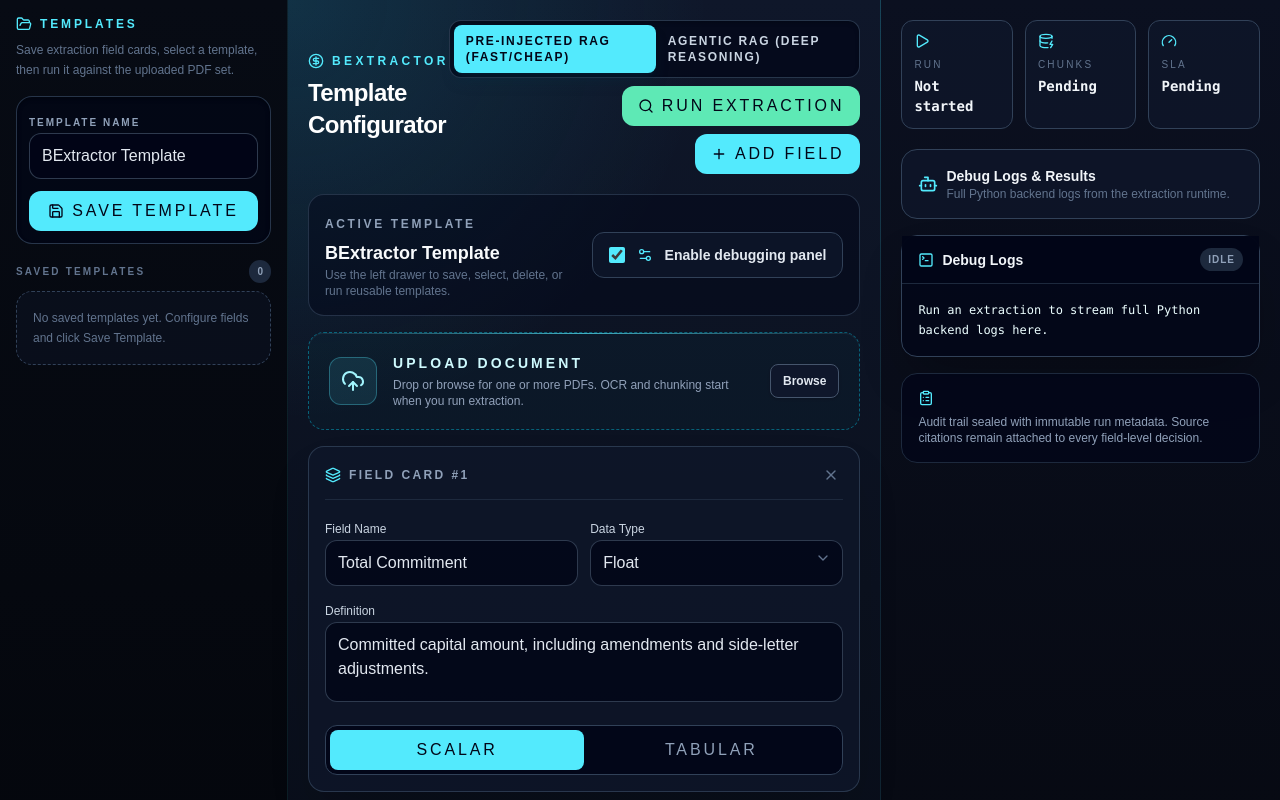
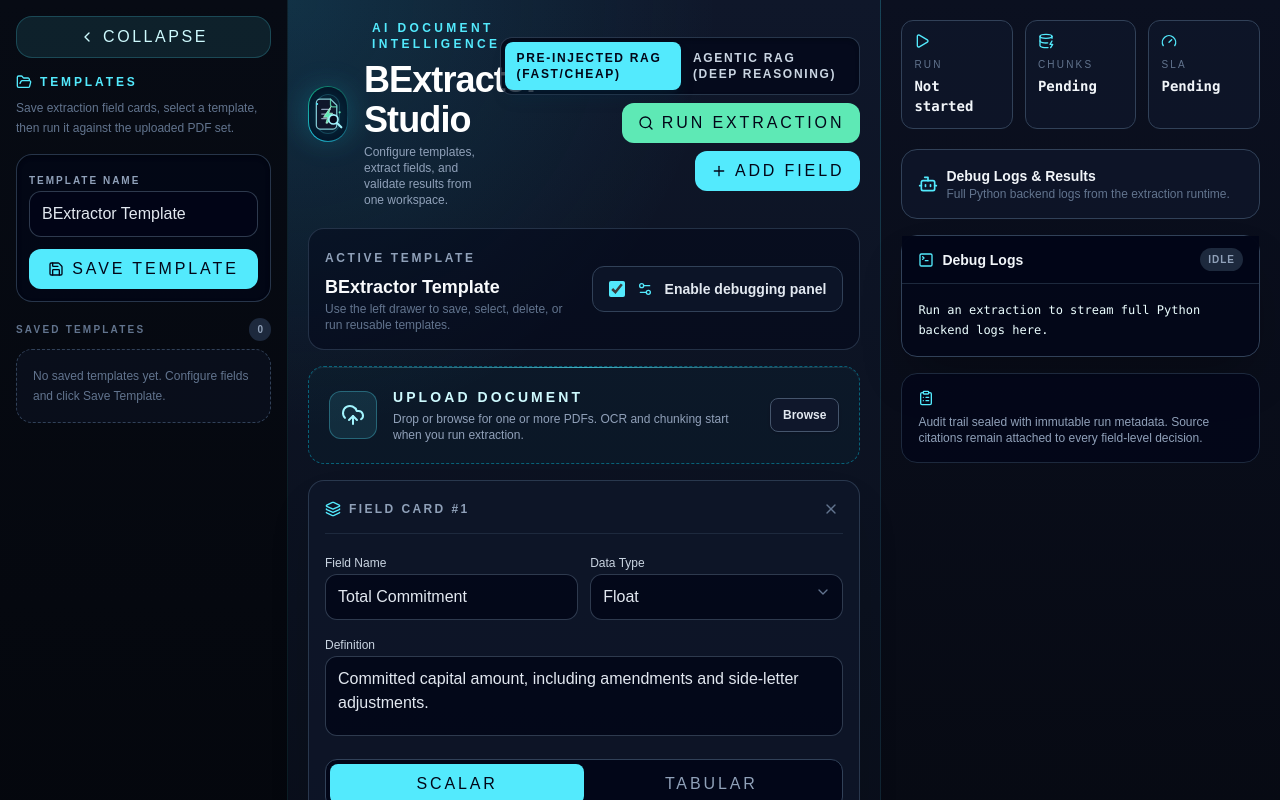
Before and after one commit to macmann/BExtract, a Next.js app in the folder client/: page / in a window 1280 px wide. Shown: the top 800 px of the page. Built offline with nearby package versions, Linux system fonts and the light colour scheme.

Commit message:
Enhance BExtractor branding and template panel

```diff
--- a/client/src/app/page.tsx
+++ b/client/src/app/page.tsx
@@ -7,6 +7,8 @@ import {
   Bot,
   CheckCircle2,
   ChevronDown,
+  ChevronLeft,
+  ChevronRight,
   CircleDollarSign,
   ClipboardList,
   DatabaseZap,
@@ -299,10 +301,22 @@ function FieldCardEditor({
   );
 }
 
-function BExtractorLogo({ isActive }: { isActive: boolean }) {
+function BExtractorLogo({
+  isActive,
+  size = "lg",
+}: {
+  isActive: boolean;
+  size?: "sm" | "md" | "lg";
+}) {
+  const sizeClasses = {
+    sm: { wrapper: "h-10 w-10", inset: "inset-1", svg: "h-7 w-7" },
+    md: { wrapper: "h-14 w-14", inset: "inset-2", svg: "h-10 w-10" },
+    lg: { wrapper: "h-28 w-28", inset: "inset-3", svg: "h-20 w-20" },
+  }[size];
+
   return (
     <div
-      className="relative flex h-28 w-28 items-center justify-center"
+      className={`relative flex ${sizeClasses.wrapper} items-center justify-center`}
       aria-label="BExtractor animated processing logo"
     >
       <div
@@ -311,11 +325,11 @@ function BExtractorLogo({ isActive }: { isActive: boolean }) {
         <div className="h-full w-full rounded-full bg-slate-950" />
       </div>
       <div
-        className={`absolute inset-3 rounded-full border border-cyan-300/20 bg-cyan-300/5 shadow-[0_0_40px_rgba(34,211,238,0.22)] ${isActive ? "animate-pulse" : ""}`}
+        className={`absolute ${sizeClasses.inset} rounded-full border border-cyan-300/20 bg-cyan-300/5 shadow-[0_0_40px_rgba(34,211,238,0.22)] ${isActive ? "animate-pulse" : ""}`}
       />
       <svg
         viewBox="0 0 96 96"
-        className="relative h-20 w-20 drop-shadow-[0_0_18px_rgba(34,211,238,0.45)]"
+        className={`relative ${sizeClasses.svg} drop-shadow-[0_0_18px_rgba(34,211,238,0.45)]`}
         role="img"
         aria-hidden="true"
       >
@@ -793,6 +807,8 @@ function TemplateDrawer({
   onExportTemplate,
   onImportTemplate,
   isLoading,
+  isExpanded,
+  onToggleExpanded,
 }: {
   templates: SavedTemplate[];
   activeTemplateId: string | null;
@@ -805,6 +821,8 @@ function TemplateDrawer({
   onExportTemplate: (template: SavedTemplate) => void;
   onImportTemplate: (file: File, targetTemplate?: SavedTemplate) => void;
   isLoading: boolean;
+  isExpanded: boolean;
+  onToggleExpanded: () => void;
 }) {
   const [openMenuTemplateId, setOpenMenuTemplateId] = useState<string | null>(null);
   const importInputRef = useRef<HTMLInputElement | null>(null);
@@ -816,8 +834,38 @@ function TemplateDrawer({
     importInputRef.current?.click();
   };
   return (
-    <aside className="w-72 shrink-0 border-r border-cyan-300/10 bg-[linear-gradient(180deg,#070b14,#03050a)] p-4">
+    <aside
+      className={`${isExpanded ? "w-72 p-4" : "w-[4.75rem] px-3 py-4"} shrink-0 border-r border-cyan-300/10 bg-[linear-gradient(180deg,#070b14,#03050a)] transition-all duration-300`}
+      aria-label="Template side panel"
+    >
       <div className="sticky top-4 space-y-4">
+        <button
+          onClick={onToggleExpanded}
+          className="flex w-full items-center justify-center gap-2 rounded-2xl border border-cyan-300/20 bg-cyan-300/10 px-3 py-2 text-xs font-black uppercase tracking-[0.16em] text-cyan-100 transition hover:border-cyan-200 hover:bg-cyan-300/20"
+          aria-label={isExpanded ? "Collapse template panel" : "Expand template panel"}
+          aria-expanded={isExpanded}
+        >
+          {isExpanded ? (
+            <>
+              <ChevronLeft className="h-4 w-4" /> Collapse
+            </>
+          ) : (
+            <ChevronRight className="h-4 w-4" />
+          )}
+        </button>
+        {!isExpanded && (
+          <div className="flex flex-col items-center gap-3 pt-2 text-center">
+            <BExtractorLogo isActive={isLoading} size="sm" />
+            <span className="[writing-mode:vertical-rl] rotate-180 text-[10px] font-black uppercase tracking-[0.26em] text-cyan-200">
+              Templates
+            </span>
+            <span className="rounded-full bg-slate-800 px-2 py-1 text-[10px] font-bold text-slate-400">
+              {templates.length}
+            </span>
+          </div>
+        )}
+        {isExpanded && (
+          <>
         <div>
           <p className="flex items-center gap-2 text-xs font-bold uppercase tracking-[0.24em] text-cyan-300">
             <FolderOpen className="h-4 w-4" /> Templates
@@ -945,6 +993,8 @@ function TemplateDrawer({
             ))
           )}
         </div>
+          </>
+        )}
       </div>
     </aside>
   );
@@ -963,6 +1013,7 @@ export default function Home() {
   >([]);
   const [isLoading, setIsLoading] = useState(false);
   const [showDebugPanel, setShowDebugPanel] = useState(true);
+  const [isTemplatePanelExpanded, setIsTemplatePanelExpanded] = useState(true);
   const [templateName, setTemplateName] = useState("BExtractor Template");
   const [savedTemplates, setSavedTemplates] = useState<SavedTemplate[]>(() => {
     if (typeof window === "undefined") return [];
@@ -1759,18 +1810,28 @@ export default function Home() {
           onExportTemplate={handleExportTemplate}
           onImportTemplate={handleImportTemplate}
           isLoading={isLoading}
+          isExpanded={isTemplatePanelExpanded}
+          onToggleExpanded={() =>
+            setIsTemplatePanelExpanded((isExpanded) => !isExpanded)
+          }
         />
         <section
           className={`${showDebugPanel ? "w-full xl:w-[60%] xl:border-r" : "w-full"} border-cyan-300/10 bg-[radial-gradient(circle_at_top_left,rgba(34,211,238,0.14),transparent_32%),linear-gradient(180deg,#0f172a,#070b14)] p-5 transition-all duration-500`}
         >
-          <header className="mb-5 flex items-center justify-between">
-            <div>
-              <p className="flex items-center gap-2 text-xs font-bold uppercase tracking-[0.28em] text-cyan-300">
-                <CircleDollarSign className="h-4 w-4" /> BExtractor
-              </p>
-              <h1 className="mt-2 text-2xl font-black tracking-tight text-white">
-                Template Configurator
-              </h1>
+          <header className="mb-5 flex items-center justify-between gap-4">
+            <div className="flex min-w-0 items-center gap-4">
+              <BExtractorLogo isActive={isLoading} size="md" />
+              <div className="min-w-0">
+                <p className="flex items-center gap-2 text-xs font-bold uppercase tracking-[0.28em] text-cyan-300">
+                  <CircleDollarSign className="h-4 w-4" /> AI Document Intelligence
+                </p>
+                <h1 className="mt-2 text-3xl font-black tracking-tight text-white sm:text-4xl">
+                  BExtractor Studio
+                </h1>
+                <p className="mt-1 max-w-xl text-xs text-slate-400">
+                  Configure templates, extract fields, and validate results from one workspace.
+                </p>
+              </div>
             </div>
             <div className="flex flex-wrap items-center justify-end gap-2">
               <fieldset className="flex rounded-xl border border-slate-700/80 bg-slate-950/70 p-1 shadow-inner shadow-black/20">
```
